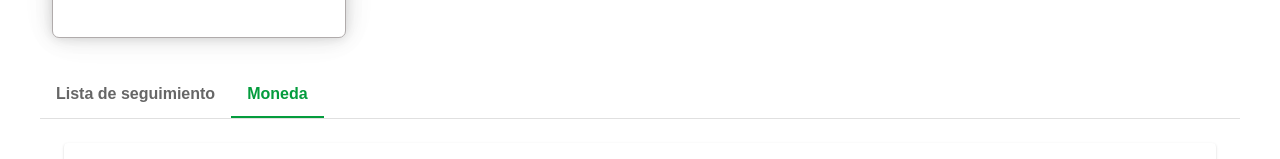
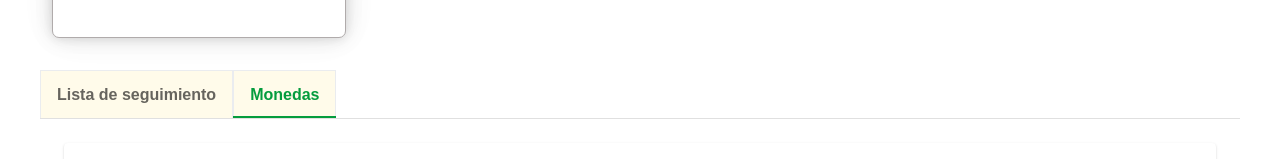
Before and after one commit to eugenia1984/binance-lite, a React (Vite) app in the folder client/: page /#/market in a window 1280 px wide. Shown: the part 224-383 px from the top of the page. Built offline with nearby package versions, Linux system fonts and the light colour scheme; no server answers.

Commit message:
-doc: actualizo readme -feat: ajusto como se ve la tabla

```diff
--- a/client/src/components/molecule/tabs/TabsMarket.tsx
+++ b/client/src/components/molecule/tabs/TabsMarket.tsx
@@ -45,9 +45,19 @@ export default function TabsMarket() {
     return (
         <Box sx={ { width: '100%' } }>
             <Box sx={ { borderBottom: 1, borderColor: 'divider' } }>
-                <Tabs value={ value } onChange={ handleChange } aria-label="basic tabs example">
-                    <Tab label="Lista de seguimiento" { ...a11yProps(0) } />
-                    <Tab label="Moneda" { ...a11yProps(1) } />
+                <Tabs
+                    value={ value }
+                    onChange={ handleChange }
+                    aria-label="basic tabs example"
+                >
+                    <Tab
+                        label="Lista de seguimiento" { ...a11yProps(0) }
+                        sx={ { background: 'rgba(252, 213, 53, 0.1)' } }
+                    />
+                    <Tab
+                        label="Monedas" { ...a11yProps(1) }
+                        sx={ { background: 'rgba(252, 213, 53, 0.1)' } }
+                    />
                 </Tabs>
             </Box>
             <CustomTabPanel value={ value } index={ 0 }>
@@ -56,6 +66,6 @@ export default function TabsMarket() {
             <CustomTabPanel value={ value } index={ 1 }>
                 <MarketComponent />
             </CustomTabPanel>
-        </Box>
+        </Box >
     )
 }
--- a/client/src/pages/Market.tsx
+++ b/client/src/pages/Market.tsx
@@ -22,7 +22,7 @@ const Market: React.FC = () => {
       >
         <HeroMarket />
       </Grid>
-      <Grid container maxWidth="lg" sx={ { margin: '0 auto' } }>
+      <Grid container maxWidth="lg" sx={ { margin: '0 auto', width: '96%' } }>
         <TabsMarket />
       </Grid>
     </main>
--- a/client/src/theme/theme.ts
+++ b/client/src/theme/theme.ts
@@ -305,6 +305,16 @@ export const binanceTheme = createTheme({
         },
       }
     },
+    MuiTab: {
+      styleOverrides: {
+        root: {
+          background: 'rgba(252, 213, 53, 0.2)',
+          borderTop: '1px solid rgb(234, 236, 239)',
+          borderLeft: '1px solid rgb(234, 236, 239)',
+          borderRight: '1px solid rgb(234, 236, 239)'
+        }
+      }
+    },
     MuiTableCell: {
       styleOverrides: {
         root: {
@@ -328,7 +338,7 @@ export const binanceTheme = createTheme({
       styleOverrides: {
         root: {
           ":nth-of-type(odd)": {
-            background: 'rgba(231,233,247,0.4)',
+            background: 'rgba(252, 213, 53, 0.2)',
           }
         },
         head: {
@@ -363,7 +373,7 @@ export const binanceTheme = createTheme({
             },
           },
           '& .Mui-focusVisible': {
-            backgroundColor: '#1226AA',
+            backgroundColor: 'rgba(252, 213, 53, 0.3)',
             color: '#F1F2FA',
 
           },
```
Also changed, not shown: 1 other file (tests, documents, lock files or other folders).
